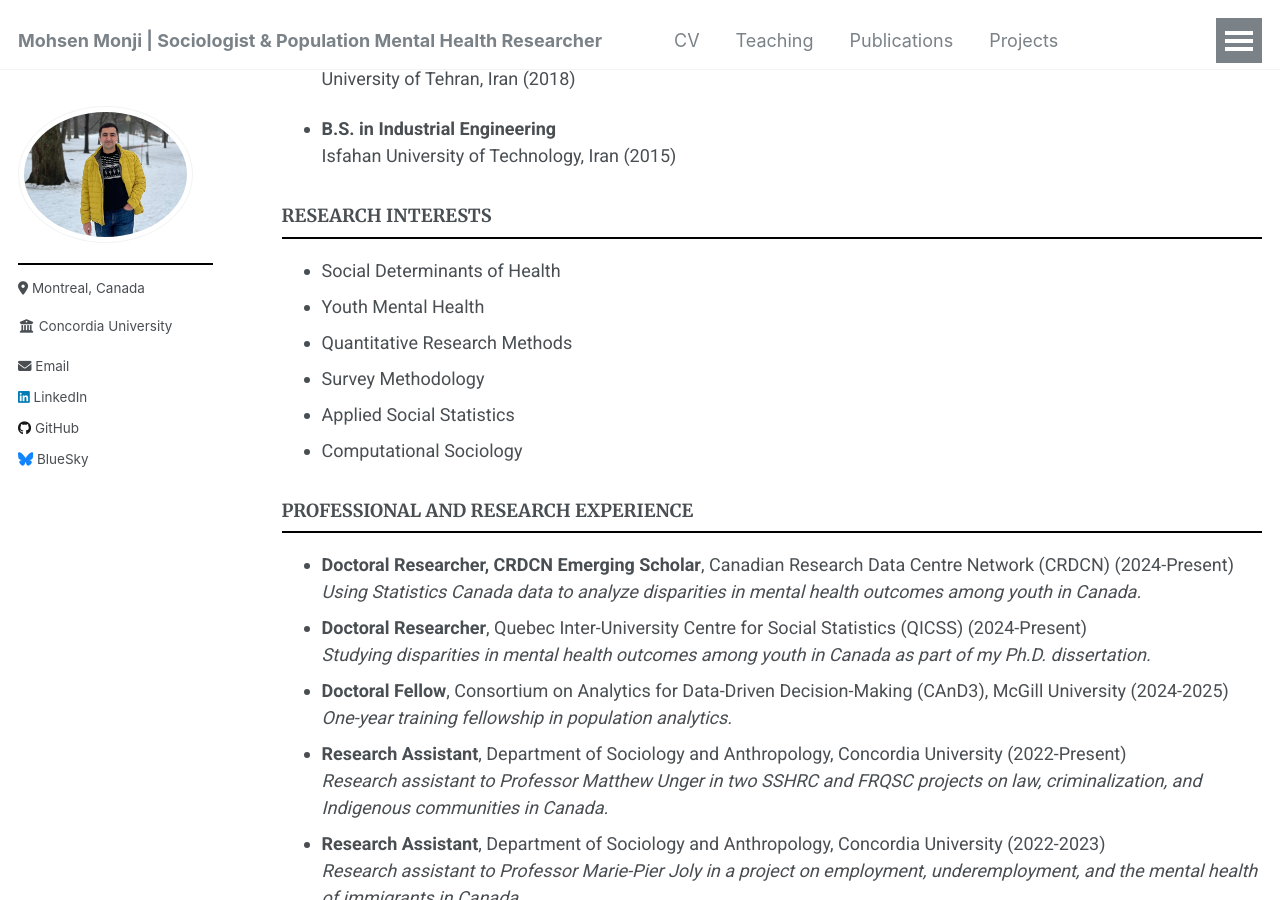
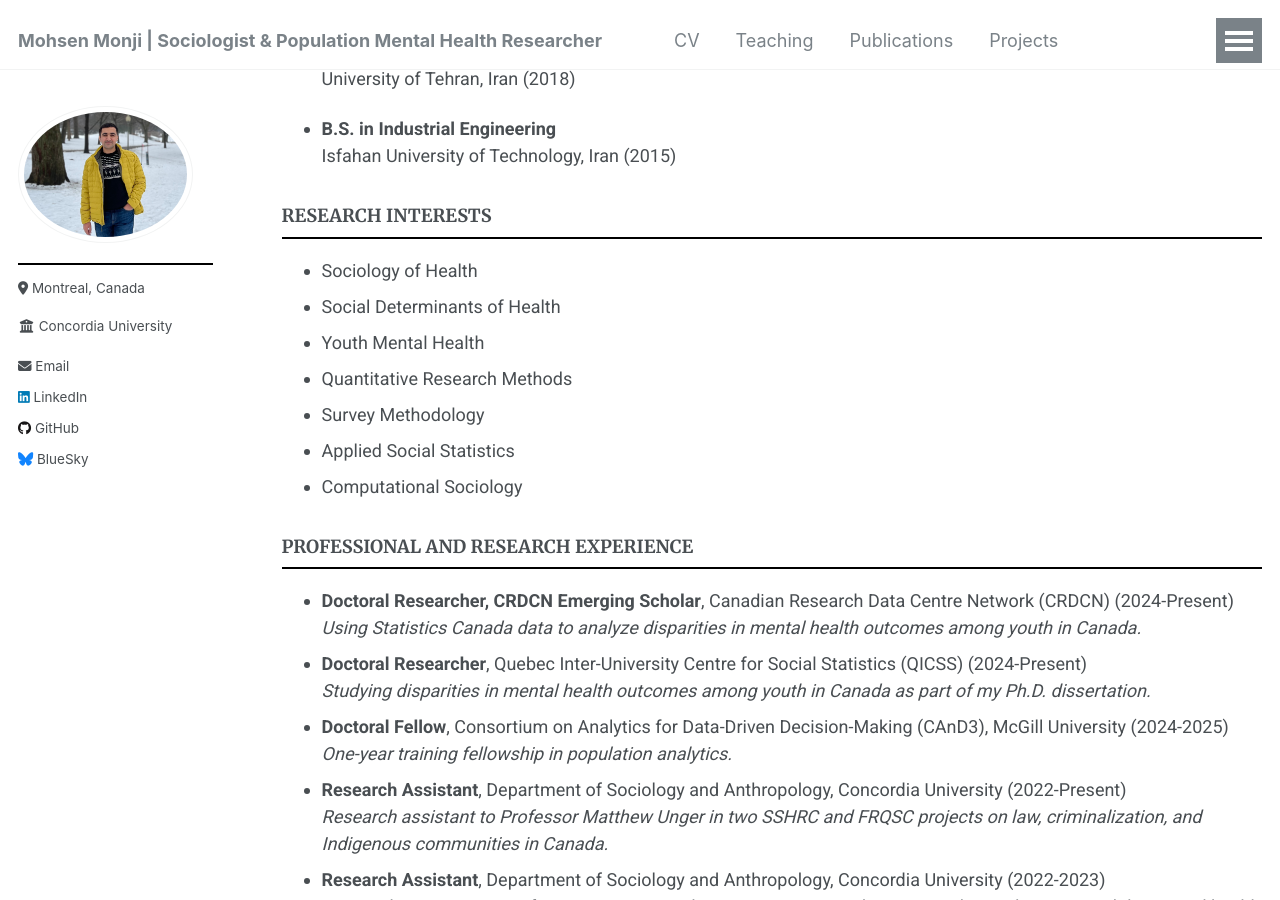
Before and after one commit to Mohsnmonji/mohsnmonji.github.io, a Jekyll site: the page built from _pages/Curriculum Vitae.md, in a window 1280 px wide and 900 px high, scrolled down 391 px. Built offline with Jekyll 4.4.1, drawn with Linux system fonts in a browser that asks for light colours.

Commit message:
Update Curriculum Vitae.md

```diff
--- a/_pages/Curriculum Vitae.md
+++ b/_pages/Curriculum Vitae.md
@@ -32,6 +32,7 @@ redirect_from:
 
 
 ### RESEARCH INTERESTS
+- Sociology of Health
 - Social Determinants of Health
 - Youth Mental Health
 - Quantitative Research Methods
```
